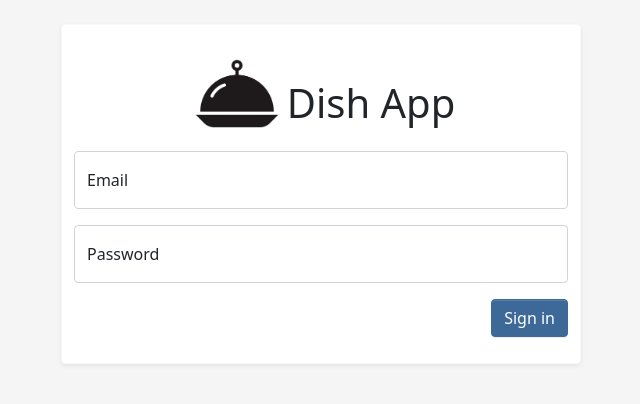
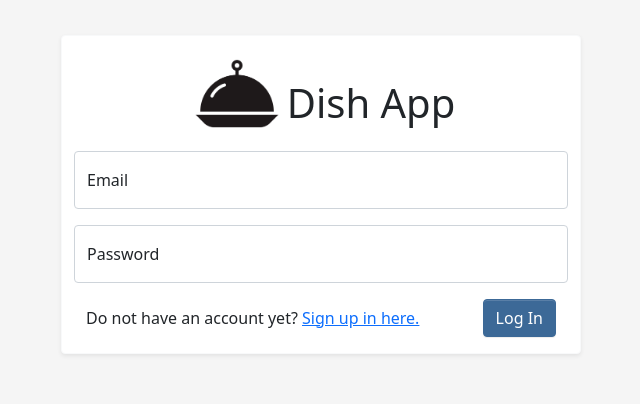
Before and after one commit to Franco-19/dish-app, a React (Create React App) app: page /login in a window 1280 px wide. Shown: the part 206-610 px from the top of the page, without its empty margins (319-959 px from the left). Built offline with nearby package versions, Linux system fonts and the light colour scheme.

Commit message:
finalización de login visual

```diff
--- a/package.json
+++ b/package.json
@@ -8,12 +8,14 @@
     "@testing-library/react": "^12.1.2",
     "@testing-library/user-event": "^13.5.0",
     "bootstrap": "^5.1.3",
+    "formik": "^2.2.9",
     "react": "^17.0.2",
     "react-dom": "^17.0.2",
     "react-router-dom": "^6.2.1",
     "react-scripts": "5.0.0",
     "sass": "^1.48.0",
-    "web-vitals": "^2.1.3"
+    "web-vitals": "^2.1.3",
+    "yup": "^0.32.11"
   },
   "scripts": {
     "start": "react-scripts start",
--- a/src/App.scss
+++ b/src/App.scss
@@ -6,7 +6,7 @@ body {
 
 .login_card {
     margin: auto;
-    max-height: 340px;
+    // max-height: 340px;
     top: 0;
     bottom: 0;
     left: 0;
@@ -14,6 +14,7 @@ body {
     display: flex;
     justify-content: center;
     max-width: 520px;
+    height: fit-content;
 }
 
 .logo_img {
@@ -23,5 +24,3 @@ body {
 .form-control:focus {
     box-shadow: none;
 }
-
-$primary: #f49e4c;
--- /dev/null
+++ b/src/components/DataCenteredCard.jsx
@@ -0,0 +1,9 @@
+import React from "react";
+
+export default function DataCenteredCard({ children }) {
+    return (
+        <div className="container card login_card position-absolute shadow-sm border-light py-3">
+            { children }
+        </div>
+    );
+}
--- a/src/components/FloatCustomInput.jsx
+++ b/src/components/FloatCustomInput.jsx
@@ -1,22 +1,32 @@
 import React from "react";
 
 export default function FloatCustomInput({
-    type = 'text',
     id,
+    value,
+    type = "text",
     placeholder = "",
-    labelContent = 'label',
+    labelContent = "label",
     inputClass = "",
     inputContainerClass = "",
+    onChange = "",
+    validation = null,
 }) {
     return (
-        <div className={"form-floating mb-3 " + inputContainerClass}>
+        <div className={"form-floating mb-3 row " + inputContainerClass}>
             <input
                 type={type}
                 className={"form-control " + inputClass}
                 id={id}
                 placeholder={placeholder}
+                onChange={onChange}
+                value={value}
+                name={id}
             />
-            <label for={id}>{labelContent}</label>
+            <label htmlFor={id}>{labelContent}</label>
+            <div className="invalid-feedback">
+                required!!
+            </div>
+            {validation}
         </div>
     );
 }
--- /dev/null
+++ b/src/components/Logo.jsx
@@ -0,0 +1,12 @@
+import React from "react";
+
+const Logo = ({ logo }) => {
+    return (
+        <div className="d-flex align-items-end justify-content-center mb-3">
+            <img className="logo_img" src={logo} alt="dish food logo" />
+            <h1>Dish App</h1>
+        </div>
+    );
+};
+
+export default Logo;
--- a/src/custom.scss
+++ b/src/custom.scss
@@ -1,8 +1,6 @@
 @import "../node_modules/bootstrap/scss/functions";
 
 // Default variable overrides
-// $body-bg: #000;
-// $body-color: #111;
 $primary: #3c6997;
 $secondary: #f49e4c;
 $enable-shadows: true;
@@ -12,7 +10,5 @@ $enable-shadows: true;
 @import "../node_modules/bootstrap/scss/mixins";
 @import "../node_modules/bootstrap/scss/root";
 
-// Optional Bootstrap components here
-// @import "../node_modules/bootstrap/scss/reboot";
+// Optional Bootstrap components
 @import "../node_modules/bootstrap/scss/buttons";
-// etc
--- a/src/routes/Login.jsx
+++ b/src/routes/Login.jsx
@@ -1,34 +1,125 @@
 import React from "react";
+import { Link } from "react-router-dom";
+import { useFormik } from "formik";
+import * as Yup from "yup";
+
+// Components
 import FloatCustomInput from "../components/FloatCustomInput";
+import DataCenteredCard from "../components/DataCenteredCard";
+import Logo from "../components/Logo";
 
+// Images
 import logo from "../img/dish_icon.png";
 
 export default function Login() {
+    // const [email, setEmail] = useState("");
+    // const [pass, setPass] = useState("");
+
+    // const handleLoginData = (e) => {
+    //     e.preventDefault();
+
+    //     const userInformation = {
+    //         user: email,
+    //         pass: pass,
+    //     };
+
+    //     console.log(userInformation);
+    //     // validarDatos();
+    // };
+
+    // const validarDatos = () => {
+    //     console.log("validando datos...");
+    // };
+
+    // const handleValue = (e) => {
+    //     switch (e.target.id) {
+    //         case "emailLoginInput":
+    //             setEmail(e.target.value);
+    //             break;
+    //         case "passwordLoginInput":
+    //             setPass(e.target.value);
+    //             break;
+    //         default:
+    //             break;
+    //     }
+    // };
+
+    const validation = Yup.object({
+        emailInput: Yup.string()
+            .email("Invalid email address")
+            .required("Required"),
+        passwordInput: Yup.string()
+            .min(8, "Must be 8 characters or more")
+            .required("Required"),
+    });
+
+    const formik = useFormik({
+        initialValues: {
+            emailInput: "",
+            passwordInput: "",
+        },
+        onSubmit: (value) => {
+            console.log(value);
+        },
+        validationSchema: validation,
+    });
+
     return (
-        <div className="container card login_card position-absolute shadow-sm border-light">
-            <div className="d-flex align-items-end justify-content-center mb-3">
-                <img className="logo_img" src={logo} alt="dish food logo" />
-                <h1>Dish App</h1>
-            </div>
-            <form className="d-flex align-items-end flex-column">
+        <DataCenteredCard>
+            <Logo logo={logo} />
+            <form
+                className="container-fluid d-flex flex-column"
+                onSubmit={formik.handleSubmit}
+            >
                 <FloatCustomInput
                     type={"email"}
-                    id={"EmailLoginInput"}
+                    id={"emailInput"}
                     placeholder="name@example.com"
                     labelContent="Email"
-                    inputContainerClass="w-100"
+                    onChange={formik.handleChange}
+                    value={formik.values.emailInput}
+                    validation={
+                        formik.touched.emailInput &&
+                        formik.errors.emailInput ? (
+                            <div>{formik.errors.emailInput}</div>
+                        ) : null
+                    }
                 />
                 <FloatCustomInput
                     type="password"
-                    id={"passwordLoginInput"}
+                    id={"passwordInput"}
                     placeholder="password"
                     labelContent="Password"
-                    inputContainerClass="w-100"
+                    onChange={formik.handleChange}
+                    value={formik.values.password}
+                    validation={
+                        formik.touched.passwordInput &&
+                        formik.errors.passwordInput ? (
+                            <div>{formik.errors.passwordInput}</div>
+                        ) : null
+                    }
                 />
-                <button type="submit" className="btn btn-primary">
-                    Sign in
-                </button>
+                <div className="row d-flex align-items-center">
+                    <div className="col-9">
+                        <p className="mb-0">
+                            Do not have an account yet?{" "}
+                            <Link to="/register">Sign up in here.</Link>
+                        </p>
+                    </div>
+                    <div className="d-flex justify-content-end col-3">
+                        <button type="submit" className="btn btn-primary">
+                            Log In
+                        </button>
+                    </div>
+                </div>
             </form>
-        </div>
+            {/* <button
+                onClick={() => {
+                    console.log(email, pass);
+                }}
+            >
+                Consultar estado actual
+            </button> */}
+        </DataCenteredCard>
     );
 }
```
Also changed, not shown: src/routes/Test.jsx (deleted, +0 -9 lines), src/components/relleno.txt (deleted), 1 other file (tests, documents, lock files or other folders).
